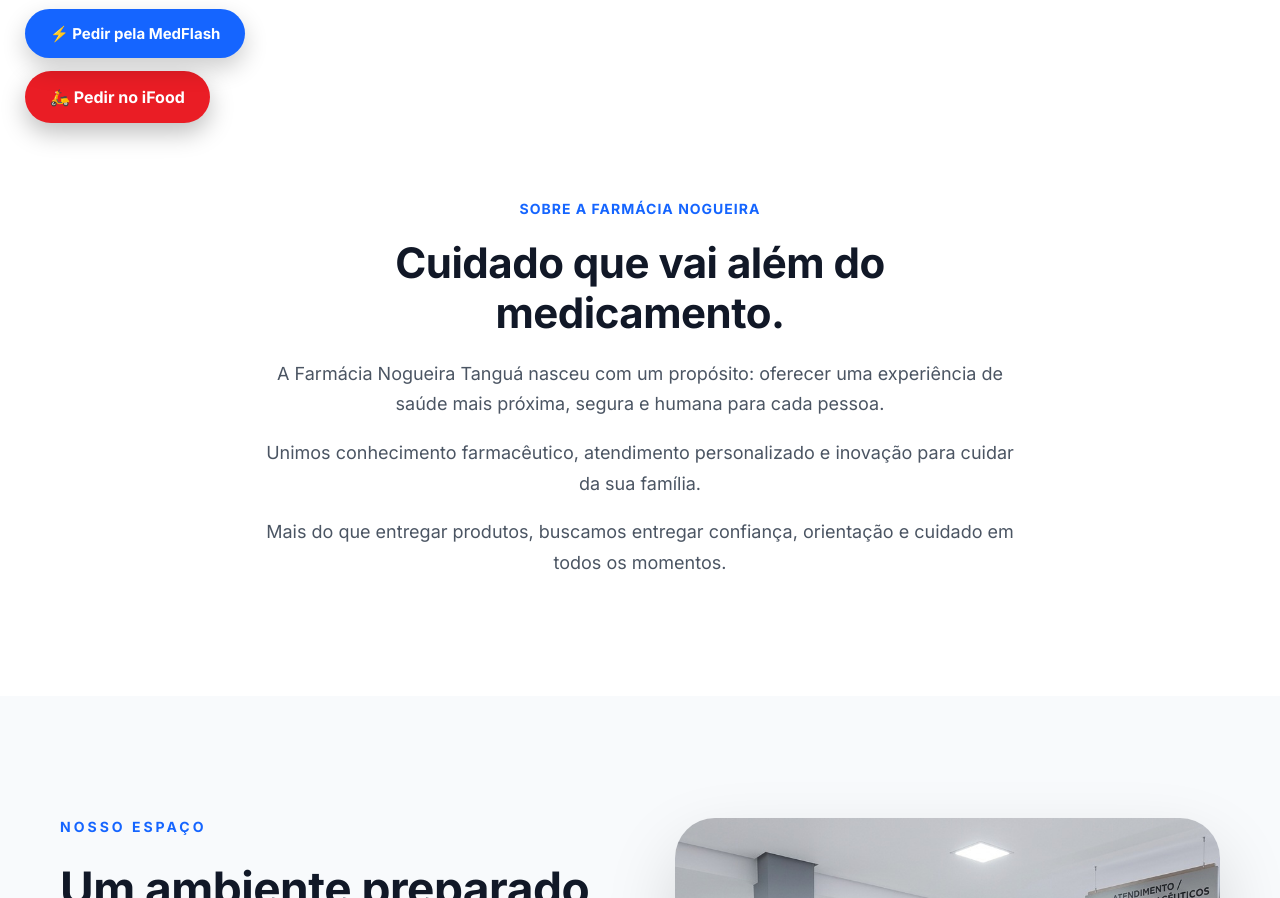
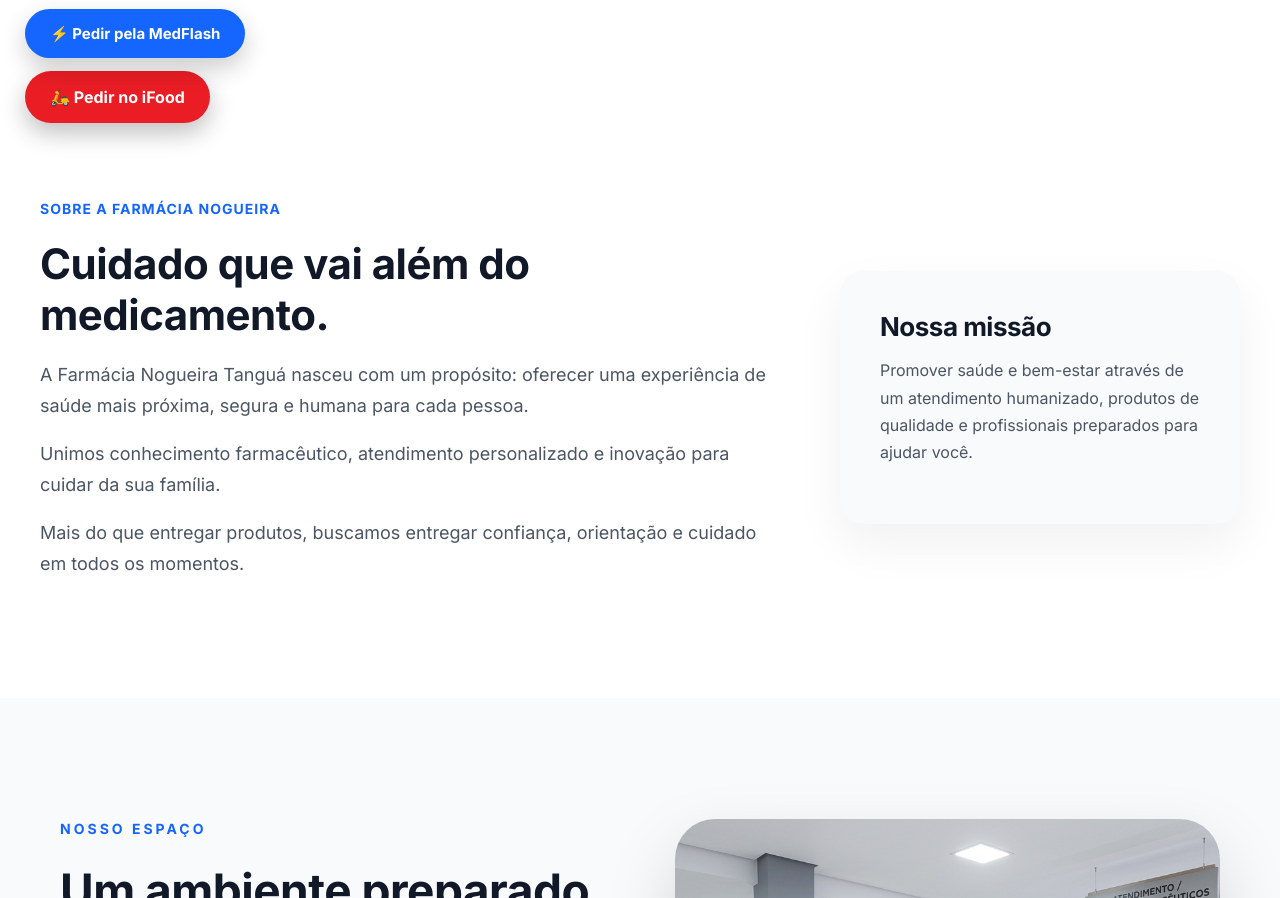
Before and after one commit to franqupoficial/farmacianogueiratangua, a React (Vite) app: page / in a window 1280 px wide. Shown: the part 652-1550 px from the top of the page. Built offline with nearby package versions, Linux system fonts and the light colour scheme.

Commit message:
Melhora seção sobre farmacia

```diff
--- a/src/components/sections/About.jsx
+++ b/src/components/sections/About.jsx
@@ -1,25 +1,22 @@
 import "../../styles/about.css";
 
-export default function About() {
+export default function About(){
 
-  return (
+return(
 
-    <section id="sobre" className="about">
+<section className="about" id="sobre">
 
 <div className="about-container">
 
+<div className="about-text">
 
-        <div className="about-content">
-
-          <span className="about-tag">
+<span className="section-tag">
 SOBRE A FARMÁCIA NOGUEIRA
 </span>
-
 
 <h2>
 Cuidado que vai além do medicamento.
 </h2>
-
 
 <p>
 A Farmácia Nogueira Tanguá nasceu com um propósito:
@@ -27,18 +24,30 @@
 segura e humana para cada pessoa.
 </p>
 
-
 <p>
 Unimos conhecimento farmacêutico, atendimento
 personalizado e inovação para cuidar da sua família.
 </p>
-
 
 <p>
 Mais do que entregar produtos, buscamos entregar
 confiança, orientação e cuidado em todos os momentos.
 </p>
 
+</div>
+
+
+<div className="about-card">
+
+<h3>
+Nossa missão
+</h3>
+
+<p>
+Promover saúde e bem-estar através de um atendimento
+humanizado, produtos de qualidade e profissionais
+preparados para ajudar você.
+</p>
 
 </div>
 
@@ -47,6 +56,6 @@
 
 </section>
 
-  );
+)
 
 }
--- a/src/styles/about.css
+++ b/src/styles/about.css
@@ -1,58 +1,72 @@
-.about {
+.about{
+background:#fff;
+}
 
-  padding:100px 20px;
-  background:#ffffff;
+
+.about-container{
+
+max-width:1200px;
+margin:auto;
+
+display:grid;
+grid-template-columns:1fr 400px;
+gap:70px;
+align-items:center;
 
 }
 
 
-.about-container {
+.section-tag{
 
-  max-width:1000px;
-  margin:auto;
+font-size:14px;
+font-weight:700;
+color:#1565FF;
+letter-spacing:1px;
 
 }
 
 
-.about-content {
+.about h2{
 
-  text-align:center;
+font-size:42px;
+margin:20px 0;
 
 }
 
 
-.about-tag {
+.about p{
 
-  color:#1565ff;
-  font-size:14px;
-  font-weight:700;
-  letter-spacing:1px;
+font-size:18px;
+line-height:1.7;
+color:#4b5563;
+margin-bottom:18px;
 
 }
 
 
-.about h2 {
 
-  margin:20px auto;
+.about-card{
 
-  font-size:42px;
-  line-height:1.2;
-  color:#111827;
+background:#f8fafc;
+padding:40px;
+border-radius:24px;
 
-  max-width:700px;
+box-shadow:0 20px 50px rgba(0,0,0,.06);
 
 }
 
 
-.about p {
+.about-card h3{
 
-  max-width:750px;
-  margin:18px auto;
+font-size:26px;
+margin-bottom:15px;
 
-  font-size:18px;
-  line-height:1.7;
+}
 
-  color:#4b5563;
+
+.about-card p{
+
+font-size:16px;
 
 }
 
@@ -61,24 +75,24 @@
 @media(max-width:768px){
 
 
-.about {
+.about-container{
 
- padding:70px 20px;
+grid-template-columns:1fr;
+gap:30px;
 
 }
 
 
-.about h2 {
+.about h2{
 
- font-size:30px;
+font-size:30px!important;
 
 }
 
 
-.about p {
+.about-card{
 
- font-size:16px;
- line-height:1.6;
+padding:25px;
 
 }
 
```
Lines whose indentation alone changed are shown as unchanged.
